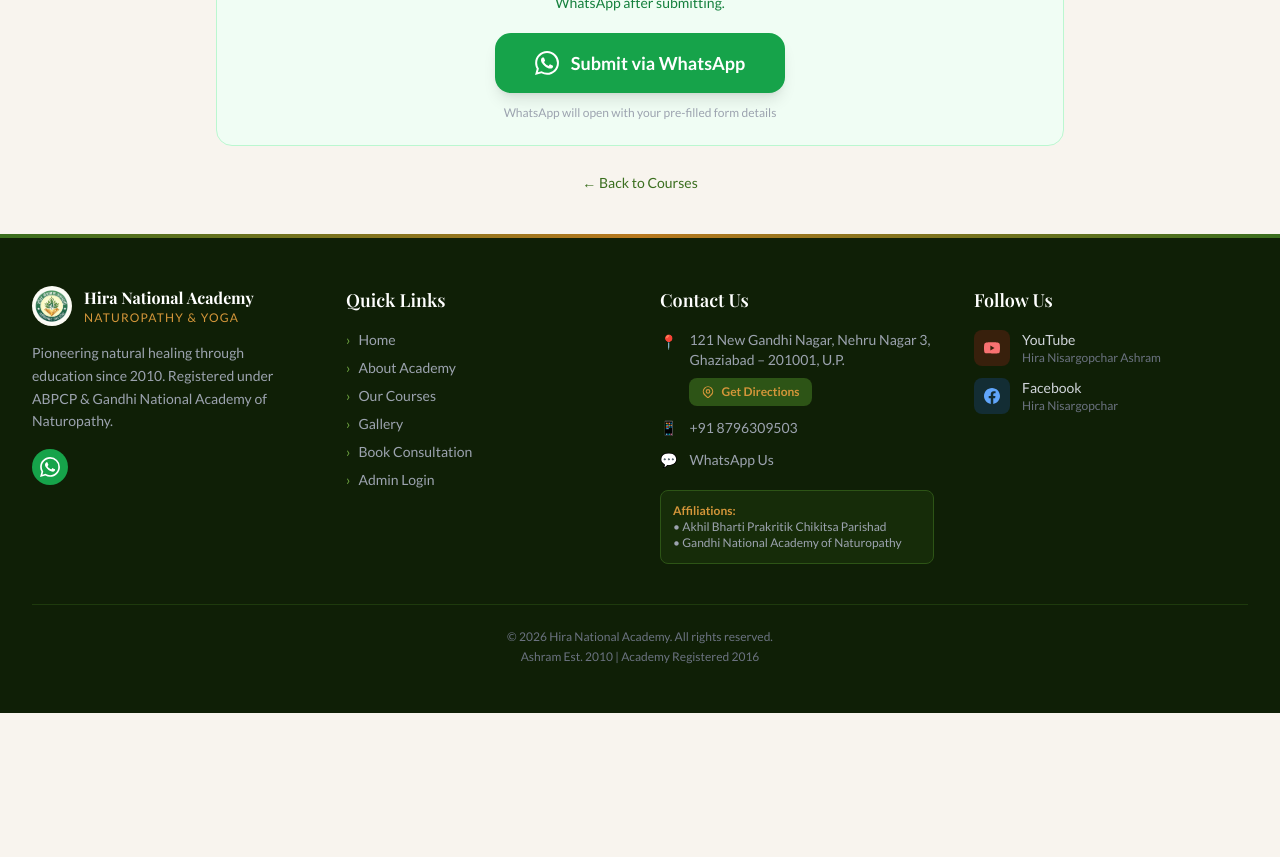
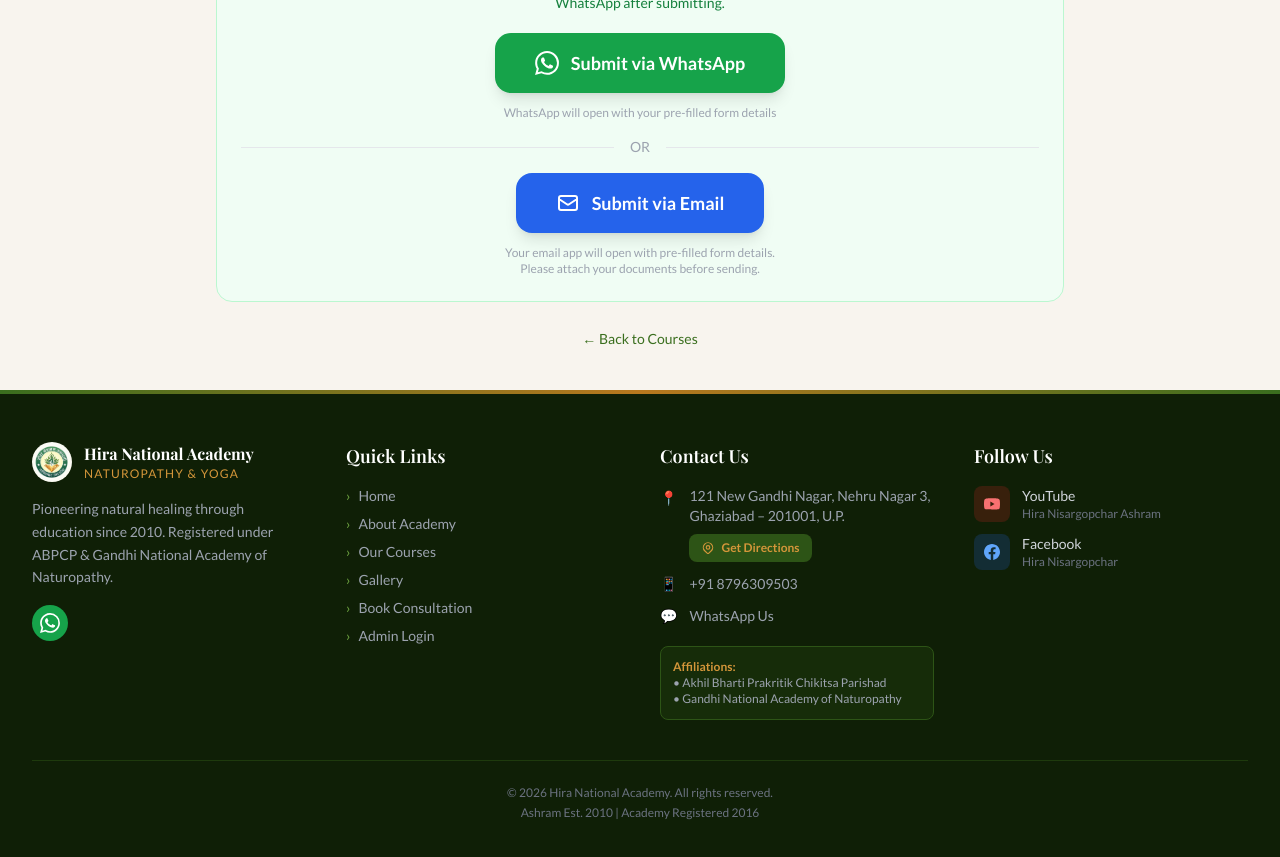
Before and after one commit to hiraashram/HNA_website, a Next.js app in the folder frontend/: page /admission in a window 1280 px wide. Shown: the part 2940-3797 px from the top of the page. Before the commit the page ends 3653 px from the top, so only its background shows below. Built offline with nearby package versions, Linux system fonts and the light colour scheme; a web font is replaced by a local one.

Commit message:
add email submission button to admission form

```diff
--- a/frontend/app/admission/page.tsx
+++ b/frontend/app/admission/page.tsx
@@ -470,8 +470,69 @@ _Please share your photo and documents separately._`
               </svg>
               {submitting ? 'Opening WhatsApp...' : 'Submit via WhatsApp'}
             </button>
+           <p className="text-xs text-gray-400 mt-3">
+              WhatsApp will open with your pre-filled form details
+            </p>
+
+            <div className="flex items-center gap-4 my-4">
+              <div className="flex-1 h-px bg-gray-200" />
+              <span className="text-gray-400 text-sm">OR</span>
+              <div className="flex-1 h-px bg-gray-200" />
+            </div>
+
+            <button
+              type="button"
+              onClick={() => {
+                const subject = `Admission Form – ${form.programme_name} – ${form.name_english}`
+                const body = `ADMISSION FORM – Hira National Academy
+━━━━━━━━━━━━━━━━━━━━━━
+                Session: ${form.session} ${form.session_year}
+                Course Applied: ${form.programme_name}
+
+                PERSONAL DETAILS
+                Name (Hindi): ${form.name_hindi}
+                Name (English): ${form.name_english}
+                Father's Name (Hindi): ${form.father_hindi}
+                Father's Name (English): ${form.father_english}
+                Gender: ${form.gender}
+                Date of Birth: ${form.dob}
+                Nationality: ${form.nationality}
+                Medium: ${form.medium}
+
+                CONTACT
+                Phone: ${form.phone}
+                Email: ${form.email}
+                Aadhar No.: ${form.aadhar}
+
+                ADDRESS
+                Permanent: ${form.permanent_address}, Pin: ${form.permanent_pincode}
+                Local: ${form.local_address || form.permanent_address}, Pin: ${form.local_pincode || form.permanent_pincode}
+
+                EDUCATIONAL QUALIFICATION
+                ${qualifications.filter(r => r.exam).map((r, i) => `${i+1}. ${r.exam} | Year: ${r.year} | Roll: ${r.rollNo} | ${r.board} | ${r.subject} | ${r.percentage}%`).join('\n')}
+
+                Last Exam: ${form.last_exam_name} | Year: ${form.last_exam_year} | Roll No: ${form.last_exam_roll}
+
+                ${form.medical_registration ? `Medical Registration: ${form.medical_registration}` : ''}
+
+                Place: ${form.declaration_place}
+                Date: ${form.declaration_date}
+
+                        ━━━━━━━━━━━━━━━━━━━━━━
+                Note: Please attach your photo, Aadhar card and marksheets with this email.`
+
+                window.location.href = `mailto:info.hiraashram@gmail.com?subject=${encodeURIComponent(subject)}&body=${encodeURIComponent(body)}`
+              }}
+              className="inline-flex items-center gap-3 px-10 py-4 bg-blue-600 hover:bg-blue-700 text-white font-bold text-lg rounded-2xl transition-colors shadow-lg"
+            >
+              <svg className="w-6 h-6" fill="none" stroke="currentColor" strokeWidth="2" viewBox="0 0 24 24">
+                <path d="M3 8l7.89 5.26a2 2 0 002.22 0L21 8M5 19h14a2 2 0 002-2V7a2 2 0 00-2-2H5a2 2 0 00-2 2v10a2 2 0 002 2z"/>
+              </svg>
+              Submit via Email
+            </button>
             <p className="text-xs text-gray-400 mt-3">
-              WhatsApp will open with your pre-filled form details
+              Your email app will open with pre-filled form details.<br/>
+              Please attach your documents before sending.
             </p>
           </div>
 
```
